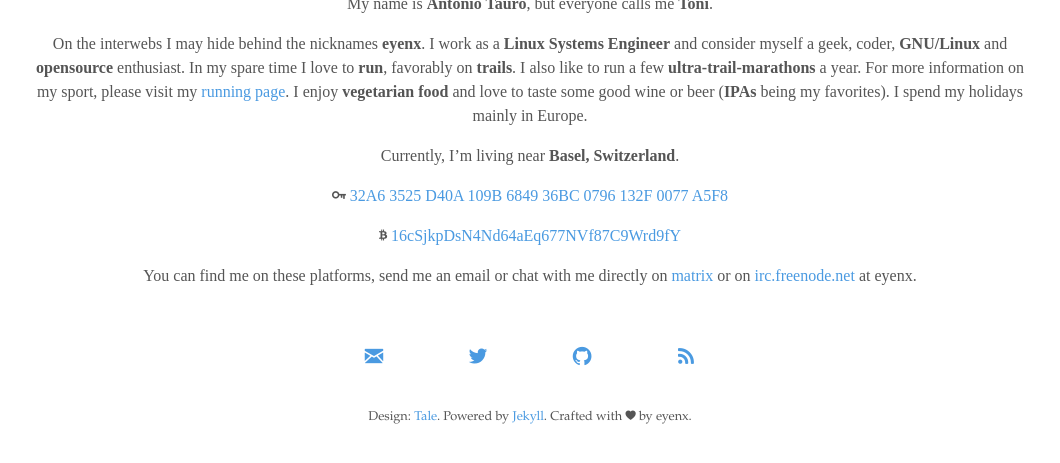
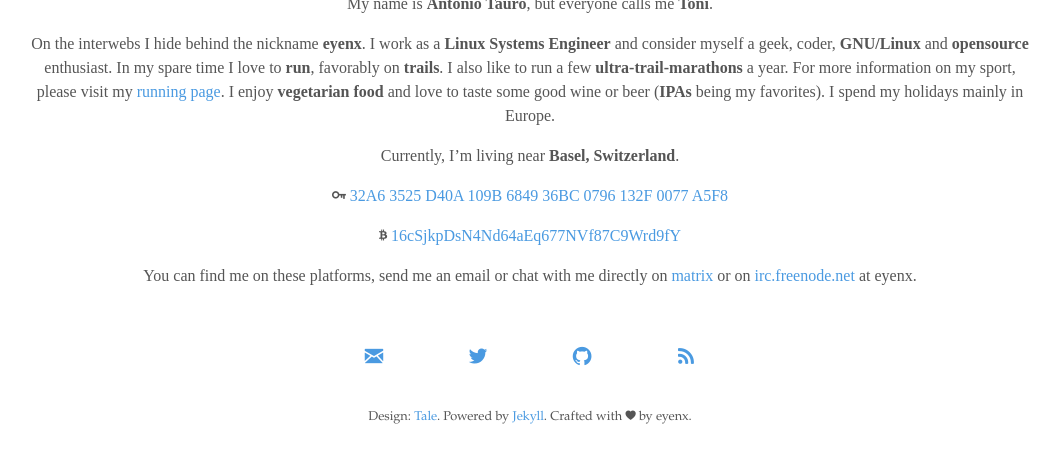
Before and after one commit to eyenx/blog, a Jekyll site: the page built from src/_pages/about.md, in a window 1280 px wide, cut to the strip 347-810 px from the top of the page. Shown: the whole strip, without its empty margins (110-1170 px from the left). Built offline with Jekyll 4.4.1, drawn with Linux system fonts in a browser that asks for light colours.

Commit message:
Update about.md

```diff
--- a/src/_pages/about.md
+++ b/src/_pages/about.md
@@ -12,7 +12,7 @@ My name is **Antonio Tauro**, but everyone calls me **Toni**.
 {: r}
 
 
-On the interwebs I may hide behind the nicknames **eyenx**.
+On the interwebs I hide behind the nickname **eyenx**.
 I work as a **Linux Systems Engineer** and consider myself a geek, coder, **GNU/Linux** and **opensource** enthusiast.
 In my spare time I love to **run**, favorably on **trails**. I also like to run a few **ultra-trail-marathons** a year. For more information on my sport, please visit my <a href='https://toni.run'>running page</a>.
 I enjoy **vegetarian food** and love to taste some good wine or beer (**IPAs** being my favorites).
```
